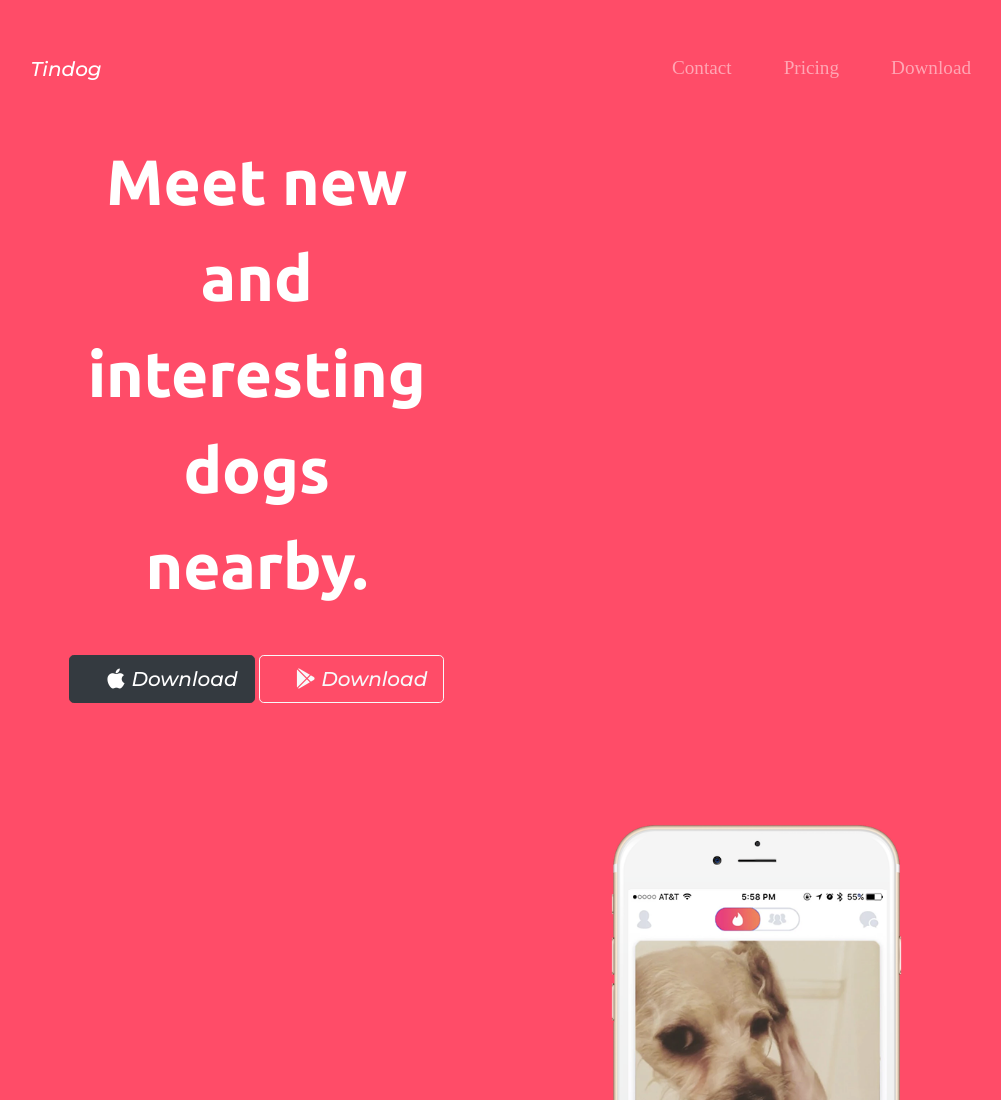
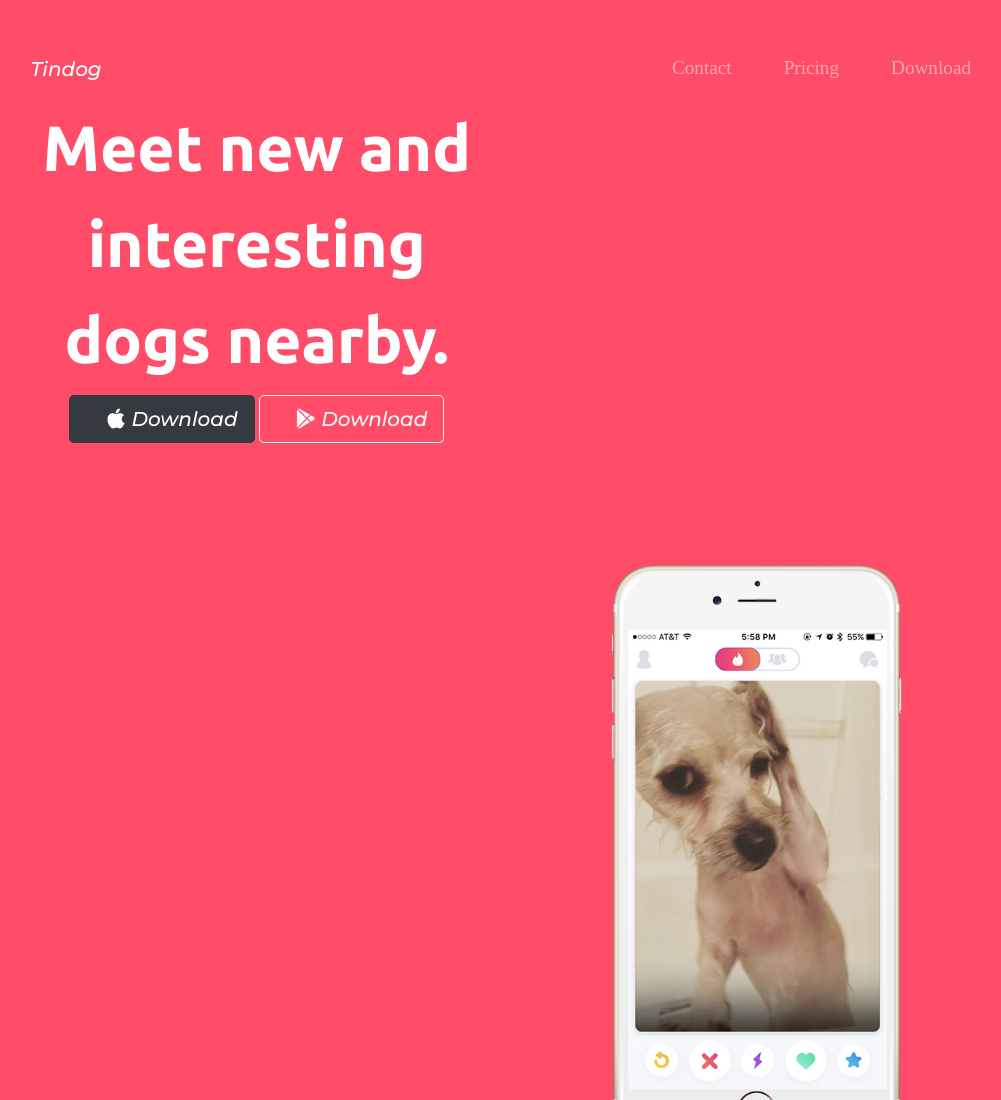
Before and after one commit to Akanchha-beep/Tindog, a plain HTML site: page index.html in a window 1280 px wide. Shown: the top 1100 px of the page, without its empty margins (75-1076 px from the left). Drawn offline with nearby package versions, Linux system fonts and the light colour scheme.

Commit message:
Update styles.css

```diff
--- a/css/styles.css
+++ b/css/styles.css
@@ -135,5 +135,5 @@ margin:20px 20px 50px;
 
 }
 .Meet {
-  padding:7% 15%;
+
 }
```
